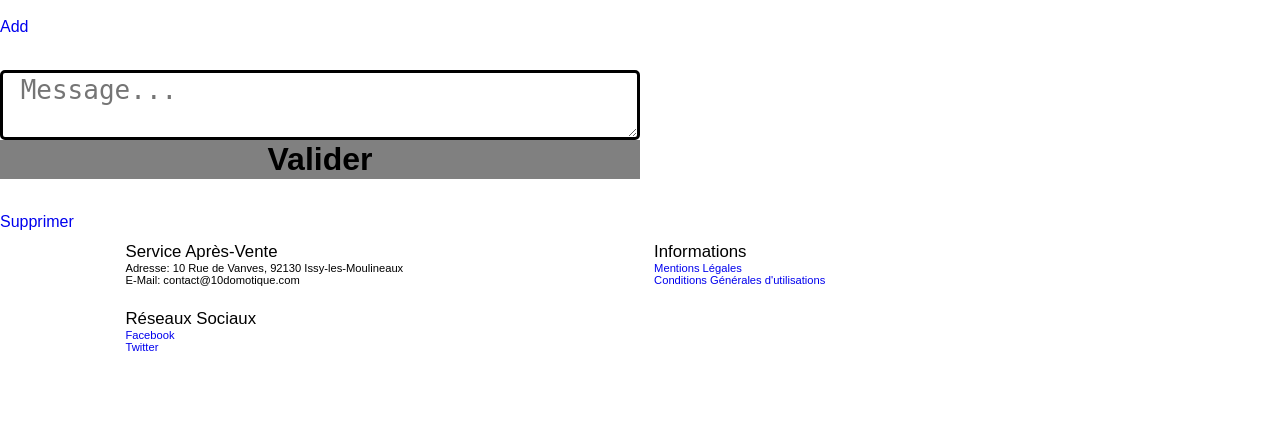
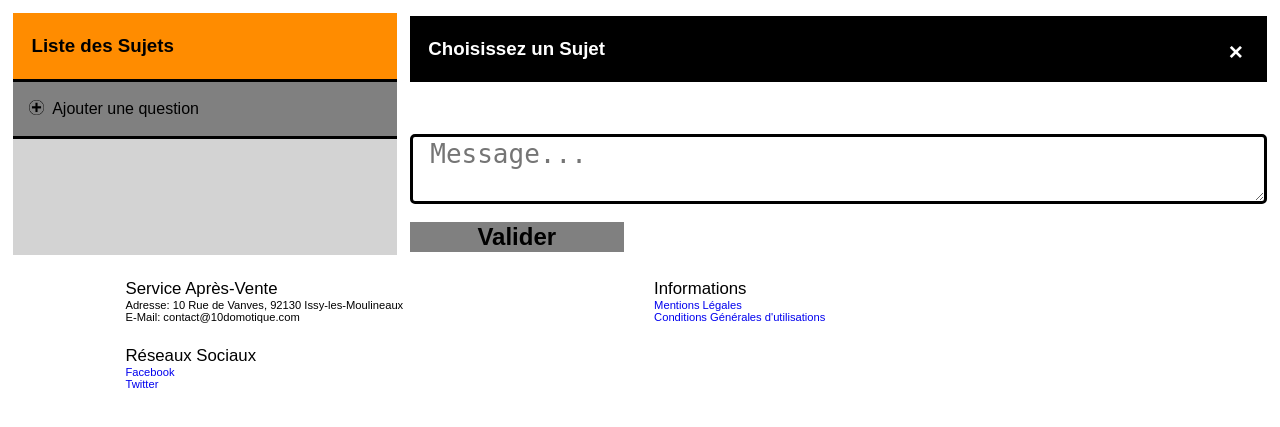
Before and after one commit to CleSchmit/10DomotiqueG10D, a PHP site: page /index.php?action=forum in a window 1280 px wide. Shown: the part 80-507 px from the top of the page. Run offline with PHP 8.4, Linux system fonts and the light colour scheme; the visitor is signed in with stand-in values (Sample User, id 1); data that the repository does not hold is empty.

Commit message:
Css forum

```diff
--- a/réorganiser/controller/ControlListeCapteur.php
+++ b/réorganiser/controller/ControlListeCapteur.php
@@ -1,3 +1,3 @@
 <?php
 include_once 'model/listeCapteur.php';
-$Capteur = new Capteur();
+$Capteur = new ListeCapteur();
--- a/réorganiser/view/forum.php
+++ b/réorganiser/view/forum.php
@@ -3,6 +3,11 @@ session_start();
 include_once 'model/function.php';
 include_once 'controller/ControlMessage.php';
 include_once 'controller/ControlConversation.php';
+
+$_SESSION['convName']="Choisissez un Sujet";
+if (isset($_GET['conv'])){
+    $_SESSION['convName'] = $_GET['conv'];
+}
 ?>
 <html>
 	<head>
@@ -14,23 +19,35 @@ include_once 'controller/ControlConversation.php';
     		<?php include "template/Header.php" ?>
 		</header>
 			<div id="forum">
-				<div >
+				<div class="ListeForum">
+                    <h3 style="background-color: darkorange; color: black;    border-bottom: solid black;"><br>&emsp;Liste des Sujets<br><br></h3>
                     	<?php
                             $bdd = bdd();
                             $conversation = $bdd->query('SELECT nom FROM conversation');
+                            if (isset($_SESSION['Nom'])){
+                                echo "<a href='index.php?action=forum&conv=add'><div class='Add'><br><p>&emsp;</p><img class='imgAjoutF' src='view/images/Ajout.png'>&ensp;Ajouter une question&emsp;<br><br></div></a>";
+                            }
                             while ($donnees = $conversation->fetch()) {
-                                echo "<a class='lien' href='index.php?action=forum&conv=" . $donnees['nom'] . "'><br>" . $donnees['nom'] . "</a>";
+                                echo "<a href='index.php?action=forum&conv=" . $donnees['nom'] . "'><div class='LienForum'>" . $donnees['nom'] . "</div></a>";
                             }
                             $conversation->closeCursor();
-                            if (isset($_SESSION['Nom'])){
-                                echo "<a href='index.php?action=forum&conv=add'><br>Add</a>";
-                            }
+
 
                         ?>
 				</div>
-			<div >
+			<div class="conv">
+
 				<p>
                 	<?php
+                    $delete = '';
+                    if(isset($_SESSION['Role'])){
+                        if($_SESSION['Role'] == 'Admin'){
+                            $delete = "<a href='index.php?action=forum&conv=caca' class='delete' id='DelP'>&times;&emsp;</a>";
+                        }
+                    }
+
+
+                    echo "<h3><br>&emsp;".$_SESSION['convName']."$delete<br><br></h3><br>";
                         if (isset($_GET['conv'])) {
                             $bdd = bdd();
                             $conversation_id = $bdd->query('SELECT id FROM conversation WHERE nom = \'' . $_GET['conv'] . '\'');
@@ -39,7 +56,7 @@ include_once 'controller/ControlConversation.php';
                         if (isset($_SESSION['id_conv'])) {
                             $messages = $bdd->query('SELECT * FROM messages WHERE id_conv= \'' . $_SESSION['id_conv'] . '\'  ORDER BY id ASC');
                             while ($message = $messages->fetch()) {
-                                echo "<strong>" . $message['utilisateur'] . " : </strong>" . $message['contenu'] . "</br>";
+                                echo "<div class='user'><strong>" . $message['utilisateur'] . " : </strong><a href=# class='delete' style='font-size: 120%;'>&times;&emsp;</a></div><div class='message'><br>" . $message['contenu'] . "</br></br></div><br>";
                             }
                             $conversation->closeCursor();
                         }
@@ -51,22 +68,18 @@ include_once 'controller/ControlConversation.php';
        				        echo "
                         <form action='index.php?action=forum' method='post'>
                               <p><br>
-                                  <textarea class='connexion' name='message' placeholder=' Message...' required></textarea></br>
-                                  <input class = 'bouton' type='submit' value='Valider' /> </br>
+                                  <textarea class='connexion' style='width: 100%;' name='message' placeholder=' Message...' required></textarea></br>
+                                  <br><input class = 'boutonbis' type='submit' value='Valider' /> </br>
                               </p>
                         </form>";
-       				        if(isset($_SESSION['Role'])){
-       				            if($_SESSION['Role'] == 'Admin'){
-       				                echo "<a href='index.php?action=forum&conv=caca'><br>Supprimer</a>";;
-       				            }
-       				        }
+
        				    }
        				    if (isset($_GET['conv']) and $_GET['conv'] == 'add') {
        				        echo "
                         <form action='index.php?action=forum' method='post'>
                               <p><br>
-                                  <input class='connexion' type='text' name='nomNouvelConv' placeholder=' Nom nouveau sujet..' required/> </br>
-                                  <input class='bouton' type='submit' value='Valider' /> </br>
+                                  <input class='connexion' style='width: 100%;' type='text' name='nomNouvelConv' placeholder=' Nom nouveau sujet..' required/> </br>
+                                  <br><input class='boutonbis' type='submit' value='Valider' /> </br>
                               </p>
                         </form>";
        				    }
--- a/réorganiser/view/style.css
+++ b/réorganiser/view/style.css
@@ -127,6 +127,65 @@ h7{
     float: left;
     width: 40%;
     height: 100%;
+}
+
+
+
+
+/*Forum*/
+
+#forum{
+    display: flex;
+}
+
+.ListeForum{
+    background-color: lightgray;
+    margin: 1%;
+    width: 30%;
+}
+
+.LienForum{
+    color: black;
+    border-bottom: solid black;
+    padding: 5%;
+}
+
+.LienForum:hover{
+    background-color: rgb(247,121,53) ;
+}
+
+.Add{
+    background-color: gray;
+    color: black;
+    border-bottom: solid black;
+
+}
+
+.Add:hover{
+    background-color: #555555;
+}
+
+.imgAjoutF{
+    float: left;
+    width: 4%;
+}
+
+.Add p{
+    float: left;
+}
+
+.conv{
+    width: 67%;
+}
+
+.user{
+    background: gray;
+    padding: 1%;
+}
+
+.message{
+    background-color: lightgray;
+    padding: 1%;
 }
 
 
```
